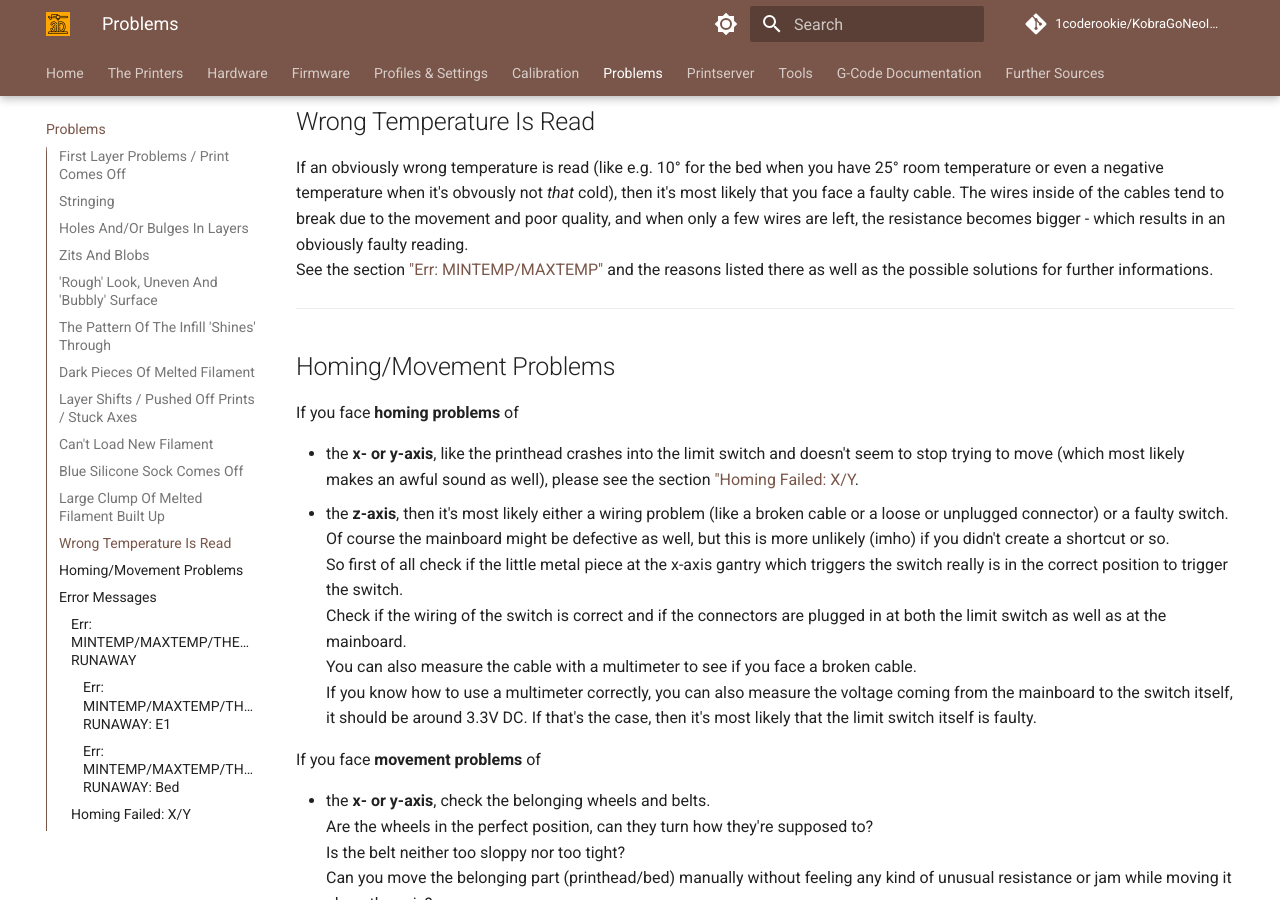
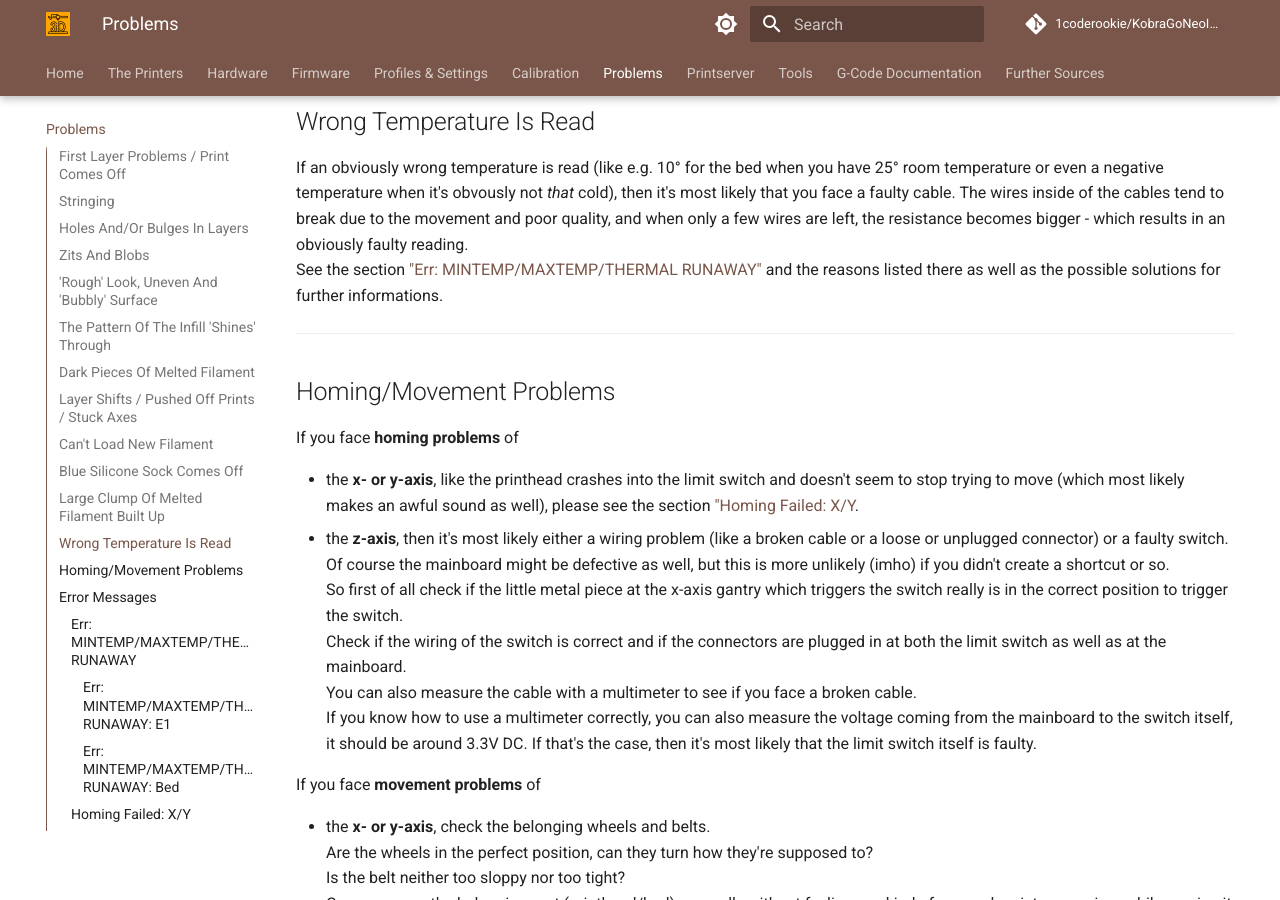
Before and after one commit to 1coderookie/KobraGoNeoInsights, an MkDocs documentation site: the page built from docs/problems.md, in a window 1280 px wide and 900 px high, scrolled down 5472 px. Built offline with MkDocs 1.6.1 and Material for MkDocs 9.7.7, drawn with Linux system fonts in a browser that asks for light colours; comment, search, counter and statistics services are not loaded.

Commit message:
Update problems.md

```diff
--- a/docs/problems.md
+++ b/docs/problems.md
@@ -127,7 +127,7 @@ Also check the belonging sections in the chapter ["Printhead"](hardware/printhea
 
 ## Wrong Temperature Is Read
 If an obviously wrong temperature is read (like e.g. 10° for the bed when you have 25° room temperature or even a negative temperature when it's obvously not *that* cold), then it's most likely that you face a faulty cable. The wires inside of the cables tend to break due to the movement and poor quality, and when only a few wires are left, the resistance becomes bigger - which results in an obviously faulty reading.
-See the section ["Err: MINTEMP/MAXTEMP"](#err-mintempmaxtemp) and the reasons listed there as well as the possible solutions for further informations.
+See the section ["Err: MINTEMP/MAXTEMP/THERMAL RUNAWAY"](#err-mintempmaxtempthermal-runaway) and the reasons listed there as well as the possible solutions for further informations.
 
 ---
 
```
